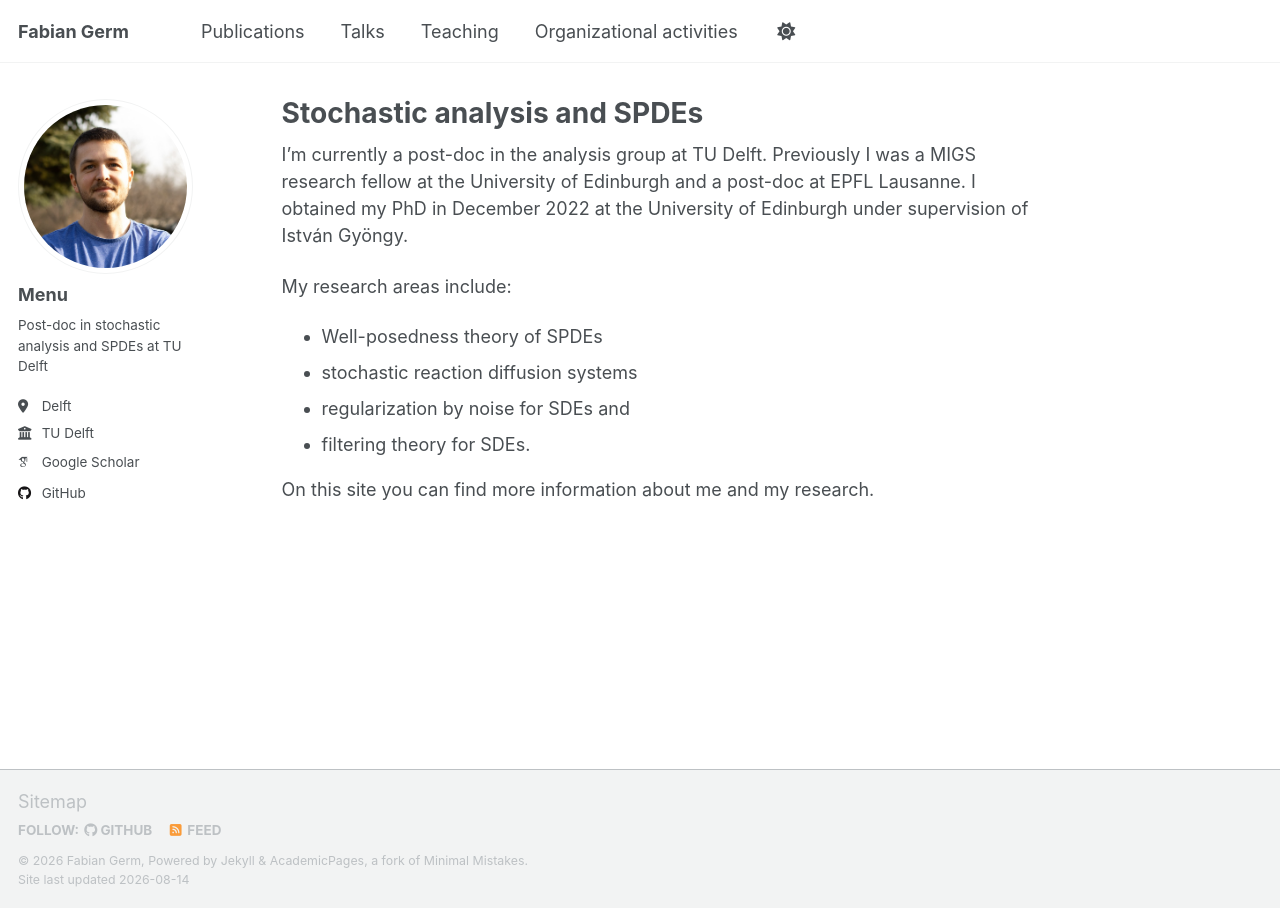
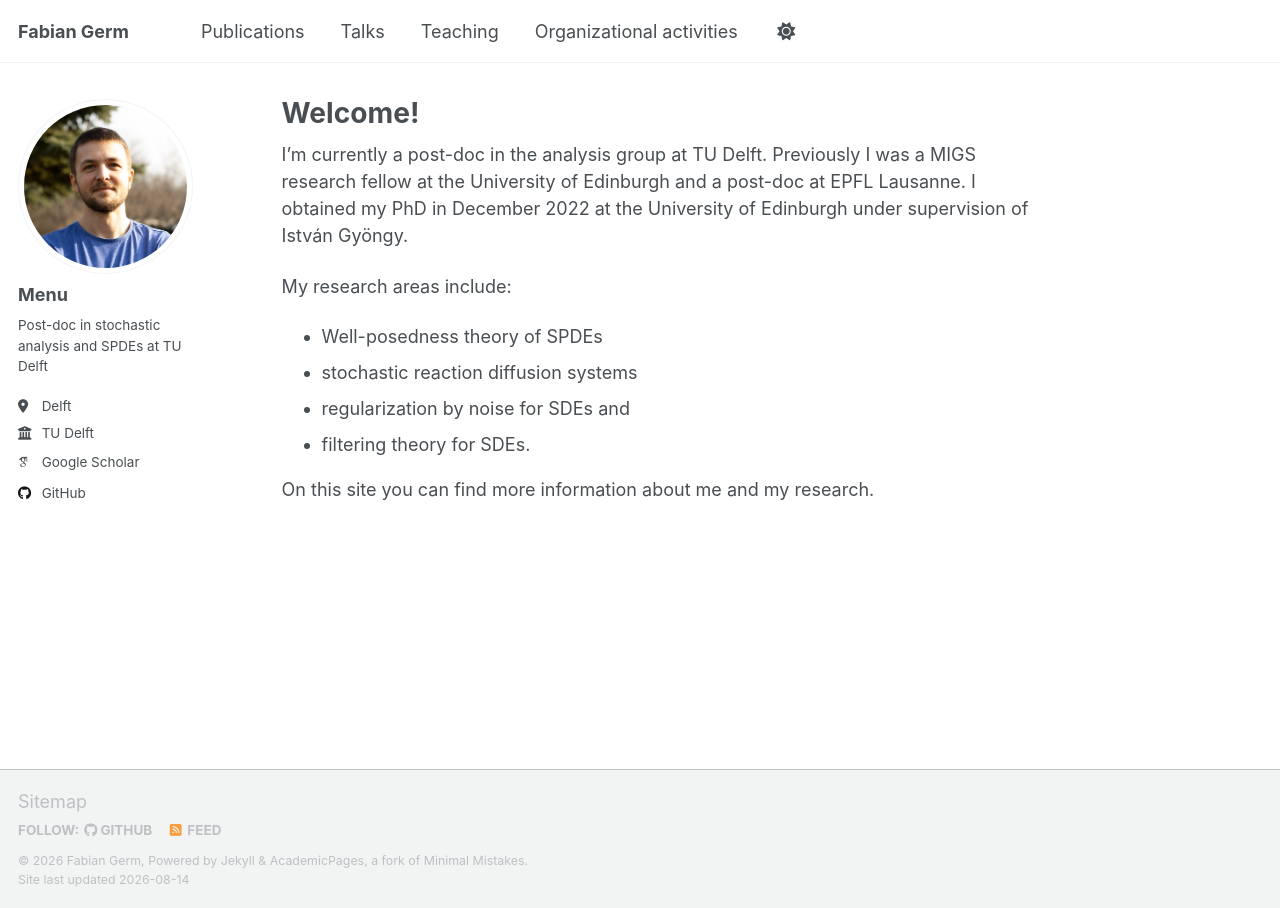
Before and after one commit to FabianGerm/fabiangerm.github.io, a Jekyll site: the page built from _pages/about.md, in a window 1280 px wide. Built offline with Jekyll 4.4.1, drawn with Linux system fonts in a browser that asks for light colours; some web fonts are replaced; a script that is not in the unit is left out.

Commit message:
Update about.md

```diff
--- a/_pages/about.md
+++ b/_pages/about.md
@@ -1,6 +1,6 @@
 ---
 permalink: /
-title: "Stochastic analysis and SPDEs"
+title: "Welcome!"
 author_profile: true
 redirect_from:
   - /about/
```
